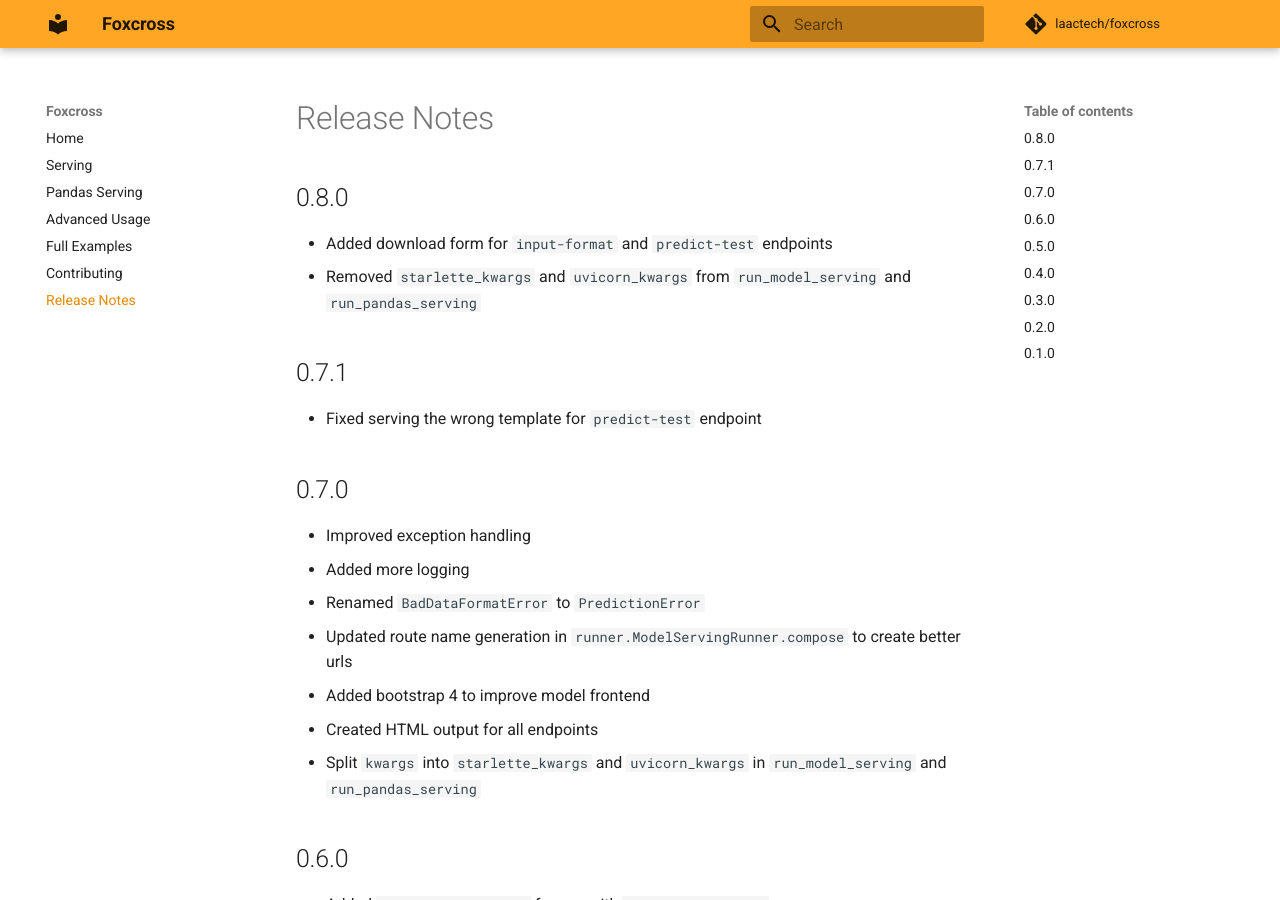
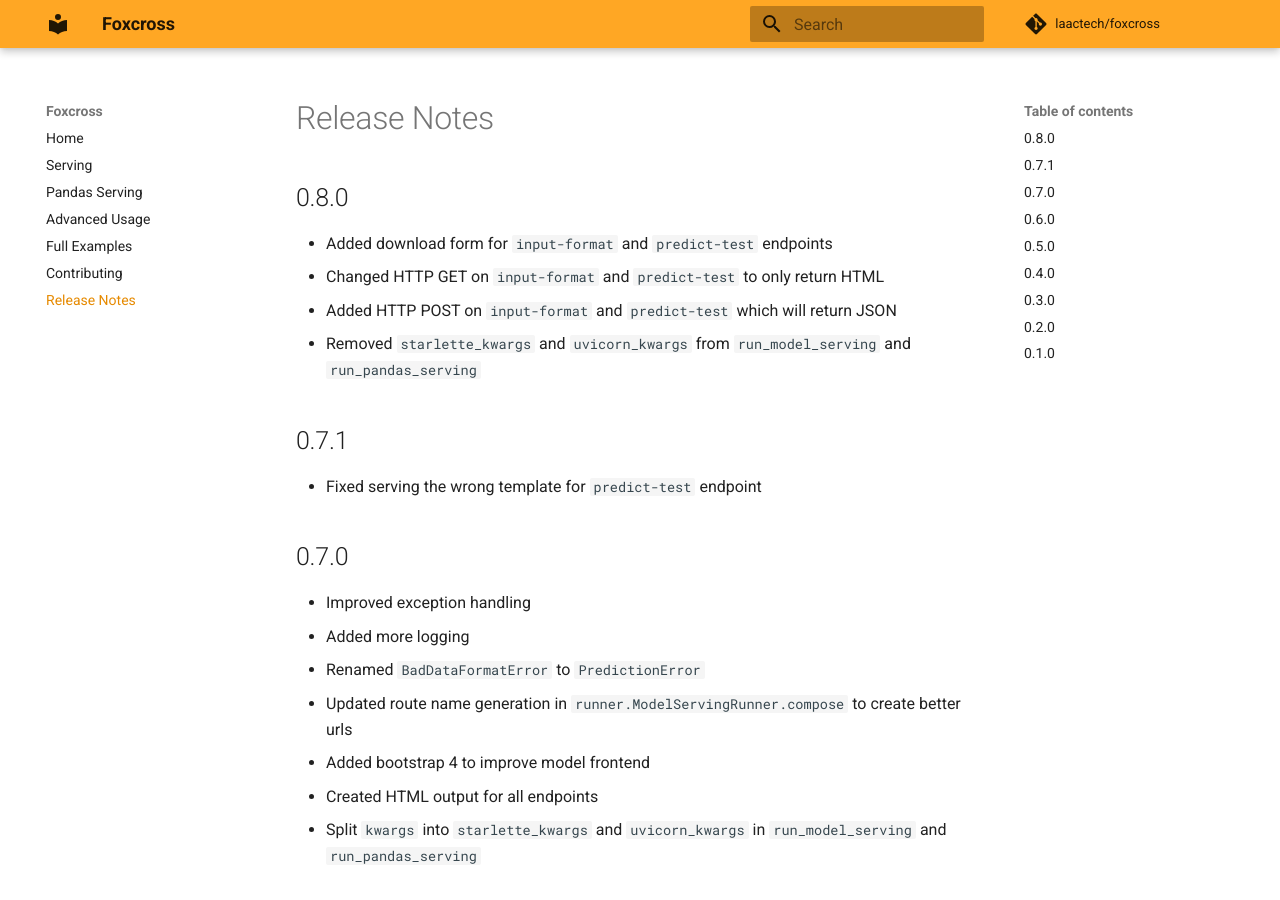
Before and after one commit to laactechnology/foxcross, an MkDocs documentation site: the page built from docs/release-notes.md, in a window 1280 px wide and 900 px high. Built offline with MkDocs 1.6.1 and Material for MkDocs 9.7.7, drawn with Linux system fonts in a browser that asks for light colours; comment, search, counter and statistics services are not loaded.

Commit message:
updating release notes

```diff
--- a/docs/release-notes.md
+++ b/docs/release-notes.md
@@ -1,5 +1,7 @@
 ## 0.8.0
 * Added download form for `input-format` and `predict-test` endpoints
+* Changed HTTP GET on `input-format` and `predict-test` to only return HTML
+* Added HTTP POST on `input-format` and `predict-test` which will return JSON
 * Removed `starlette_kwargs` and `uvicorn_kwargs` from `run_model_serving` and
 `run_pandas_serving`
 
```
